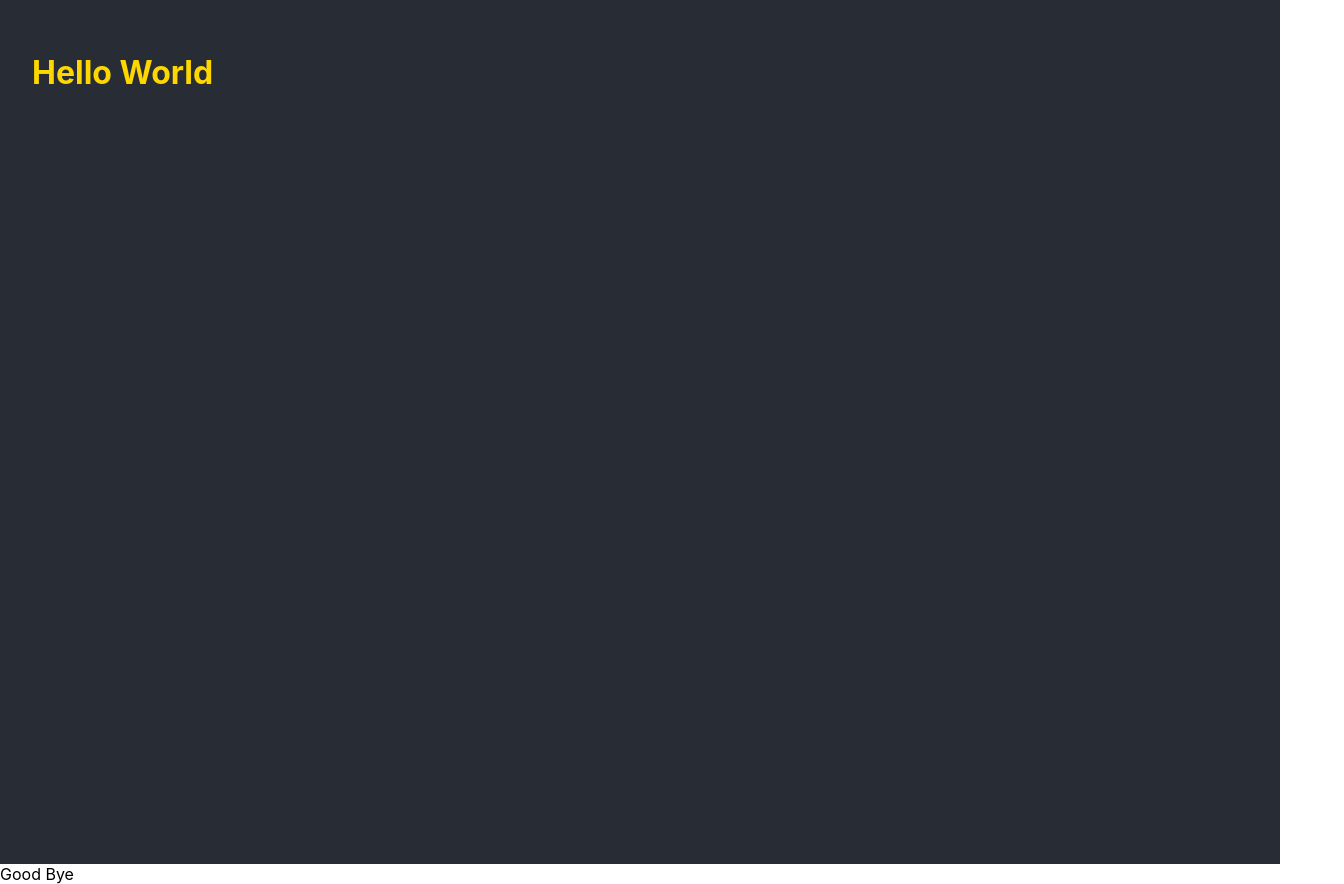
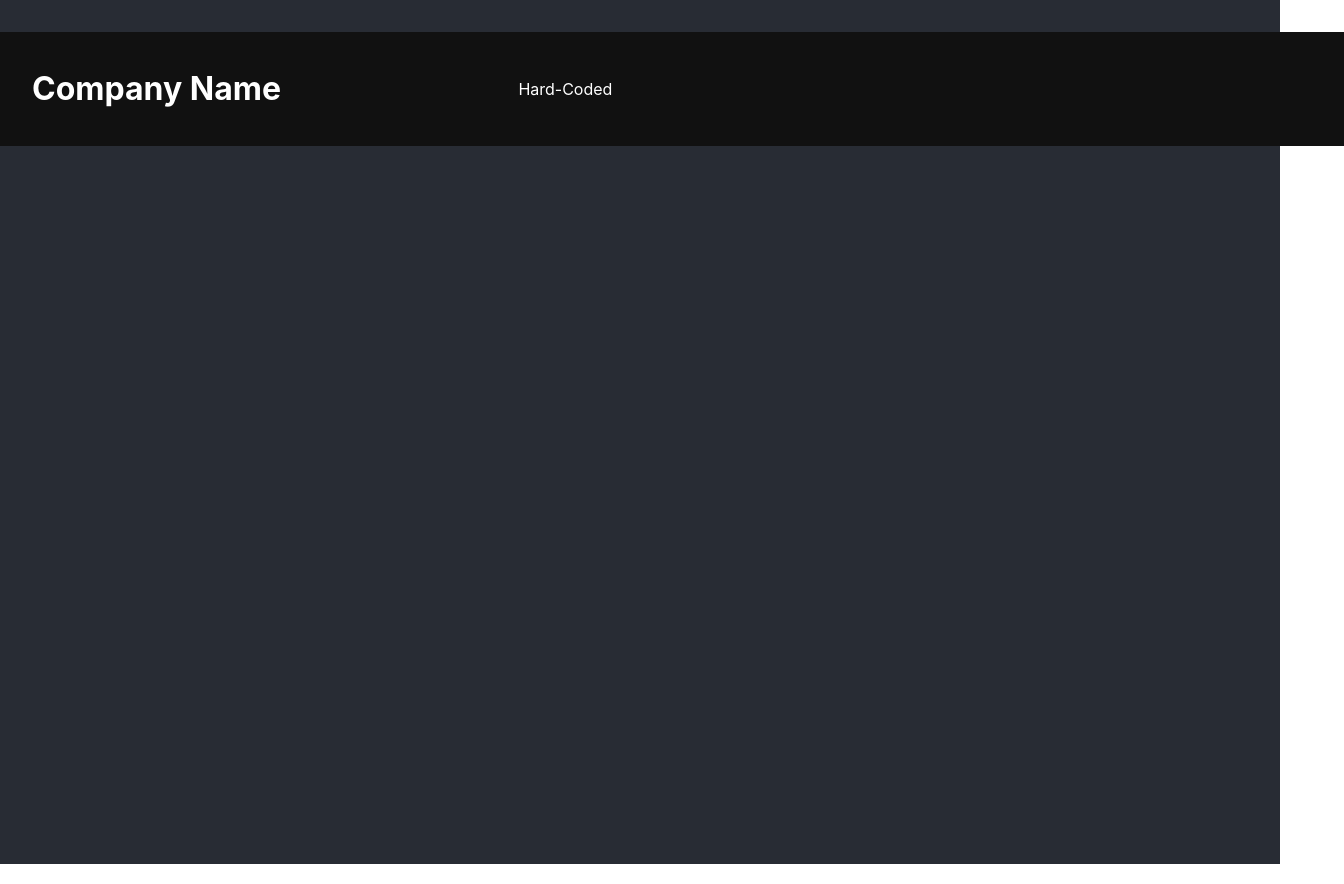
Before and after one commit to PraminBudhathoki/my-app, a React (Create React App) app: page / in a window 1280 px wide. Shown: the whole page, 1344 px wide, since content can reach past the window. Built offline with nearby package versions, Linux system fonts and the light colour scheme.

Commit message:
Episode-3 learned

```diff
--- a/src/App.js
+++ /dev/null
@@ -1,14 +0,0 @@
-import "./App.css";
-
-function App() {
-  let Appstyle = "App";
-  return (
-    <>
-      <div className={Appstyle}>
-        <h1 style={{ color: "gold" }}>Hello World</h1>
-      </div>
-      <div>Good Bye</div>
-    </>
-  );
-}
-export default App;
--- a/src/App.css
+++ b/src/component/App/App.css
@@ -4,6 +4,3 @@
   color: white;
   padding: 2rem;
 }
-.hello {
-  color: gold;
-}
--- /dev/null
+++ b/src/component/App/App.js
@@ -0,0 +1,11 @@
+import "./App.css";
+import Header from "../Header/Header";
+export default function App() {
+  const Name = "Company Name";
+  return (
+    <div className="App">
+      <Header company={Name} title="Hard-Coded" />
+    </div>
+  );
+}
+// export default App;
--- /dev/null
+++ b/src/component/Header/Header.js
@@ -0,0 +1,12 @@
+import "./header.css";
+import Nav from "../Nav/Nav";
+export default function Header(props) {
+  let title = props.title;
+  return (
+    <header className="masthead">
+      <h1>{props.company}</h1>
+      <p>{props.thing}</p>
+      <Nav ttl={title} />
+    </header>
+  );
+}
--- /dev/null
+++ b/src/component/Header/header.css
@@ -0,0 +1,16 @@
+.masthead {
+  width: 100vw;
+  margin-left: -2rem;
+  padding: 1rem 2rem;
+  background-color: #111;
+  color: #fff;
+  display: flex;
+  flex-direction: row;
+  justify-content: flex-start;
+  align-items: center;
+}
+.masthead > h1 {
+  flex-basis: 38vw;
+  flex-grow: 0;
+  flex-shrink: 1;
+}
--- /dev/null
+++ b/src/component/Nav/Nav.js
@@ -0,0 +1,4 @@
+import "./nav.css";
+export default function Nav(props) {
+  return <nav>{props.ttl}</nav>;
+}
--- a/src/index.js
+++ b/src/index.js
@@ -1,7 +1,7 @@
 import React from "react";
 import ReactDOM from "react-dom/client";
 import "./index.css";
-import App from "./App";
+import App from "./component/App/App";
 
 const container = document.getElementById("root");
 const root = ReactDOM.createRoot(container);
```
Also changed, not shown: src/component/Nav/nav.css (added), 1 other file (tests, documents, lock files or other folders).
